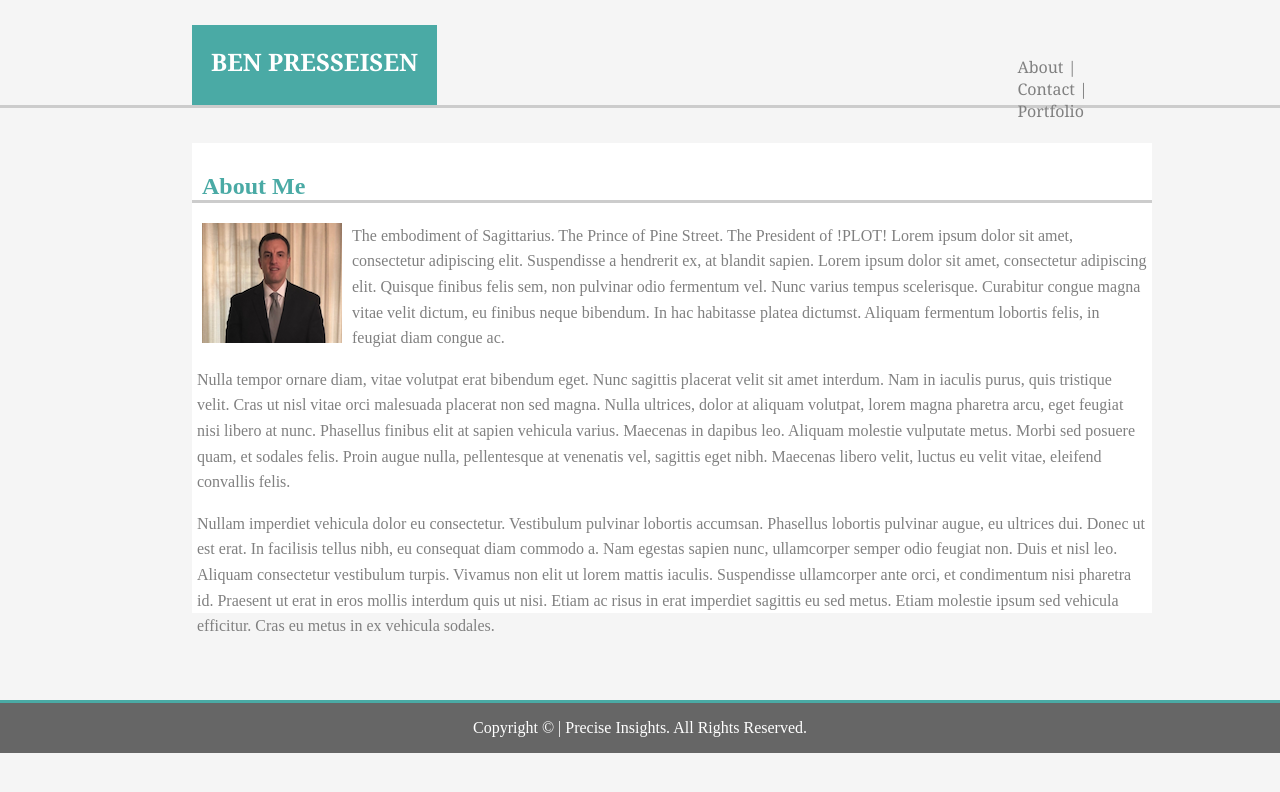
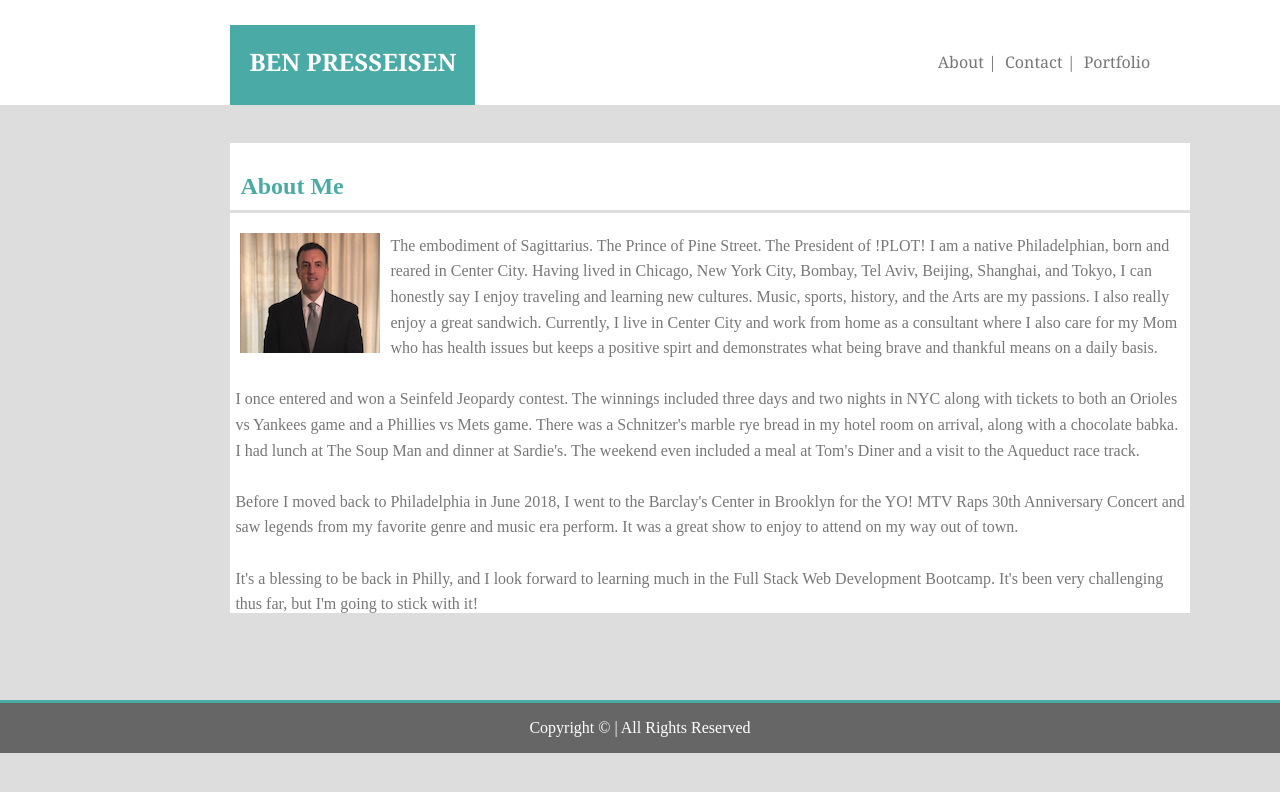
Before and after one commit to BPresseisen/BPresseisen.github.io, a plain HTML site: page index.html in a window 1280 px wide. Drawn offline with Linux system fonts and the light colour scheme.

Commit message:
2019_0209v1

```diff
--- a/assets/css/style.css
+++ b/assets/css/style.css
@@ -1,7 +1,5 @@
 html, body {
-
     height: 100%;
-
 }
 
 head{
@@ -13,7 +11,7 @@ body{
     display: flex;
     padding-top: 0;
     margin: 0;
-    background-color: whitesmoke;
+    background-color: #dddddd;
     flex-direction: column;
 }
 .header{
@@ -21,7 +19,9 @@ body{
     height: 100px;
     font-family: 'Georgia', Times, Times New Roman, serif;
     border-bottom-style: solid;
-    border-color: #cccccc;
+    border-color: #dddddd;
+    background-color:#ffffff;
+
 }
 .name{
     background-color: #4aaaa5;
@@ -30,38 +30,66 @@ body{
     text-align: center;
     padding-top:20px;
     padding-bottom: 25px;
-    margin-left: 15%;
+    margin-left: 18%;
     font:'Arial', 'Helvetica Neue', Helvetica, sans-serif;
     color: white;
     float: left;
 }
 
+.About{
+    float:left;
+    padding-top: 20px;
+    padding-right: 8px;
+    margin-top:10px;
+    text-align: center;
+    overflow: auto;
+    color: #777777;
+}
+
+.Contact {
+    float:left;
+    padding-top: 20px;
+    padding-right: 8px;
+    margin-top:10px;
+    text-align: center;
+    overflow: auto;
+    color: #777777;
+}
+.Portfolio {
+    float:left;
+    padding-top: 20px;
+    padding-right: 8px;
+    margin-top:10px;
+    text-align: center;
+    overflow: auto;
+    color: #777777;
+}
+
 .apc{
-    float: right;
-    color: grey;
-    margin-right:15%;
-    padding-top: 35px;
-    padding-bottom: 35px;
-    list-style-type: none;
-    display: inline;
+    margin-left: 33%;
+    float:left;
+    overflow:auto;
+}
 
-}
 .container {
     width: 960px;
     height: 465px;
-    margin-left: 15%;
+    margin-left: 18%;
     margin-top: 35px;
     padding-bottom: 5px;
     color:#4aaaa5;
-    background-color: white;
+    background-color:#ffffff;
     position: relative;
+    overflow: auto;
 
 }
-.about{
+/* .about{ */
+.cont-header{
     padding-top: 10px;
     padding-left: 10px;
+    padding-bottom: 10px;
     border-bottom-style: solid;
-    border-color: #cccccc;
+    border-color: #dddddd;
 }
 
 .bio-image{
@@ -70,13 +98,21 @@ body{
     float: left;
 }
 .bio{
-    position: relative;
     text-align: left;
-    color: grey;
+    color: #777777;
     line-height: 1.6;
     padding-left: 5px;
     padding-right: 5px;
+    background-color: #ffffff;
 }
+
+.rps{
+
+    margin-top: 200px;
+
+}
+
+
 
 .footercontent{
 
--- a/index.html
+++ b/index.html
@@ -1,53 +1,44 @@
 <!DOCTYPE html> <!-- The new doctype -->
-
 <html lang="en-us">
-
 <head>
 
     <meta charset= "UTF-8"/>
-
     <title>Ben Presseisen : Precise Insights</title>
-
     <link href="assets/css/style.css" rel="stylesheet"/>
 
 </head>
 
 <body>
     <div class="header">
-
         <h2 class="name">
-
             BEN PRESSEISEN
-
         </h2>
 
-        <ul class="apc" >
-            <li>About | </li>
-            <li>Contact | </li>
-            <li>Portfolio</li>
-        </ul>
+        <div class="apc">
+            <ul>
+                <li class="About"> About  |</li>
+                <li class="Contact">  Contact  |</li>
+                <li class="Portfolio">Portfolio </li>
+            </ul>
+        </div>
 
     </div>
 
     <div class="container">
 
-            <h2 class="about">About Me</h2>
+        <h2 class="cont-header">About Me </h2>
 
-            <img class="bio-image" src="assets/images/Ben_Presseisen.png" alt="My Pic">
+        <img class="bio-image" src="assets/images/Ben_Presseisen.png" alt="My Pic">
 
-            <div class="bio">The embodiment of Sagittarius. The Prince of Pine Street. The President of !PLOT! Lorem ipsum dolor sit amet, consectetur adipiscing elit. Suspendisse a hendrerit ex, at blandit sapien. Lorem ipsum dolor sit amet, consectetur adipiscing elit. Quisque finibus felis sem, non pulvinar odio fermentum vel. Nunc varius tempus scelerisque.
-                        Curabitur congue magna vitae velit dictum, eu finibus neque bibendum. In hac habitasse platea dictumst. Aliquam fermentum lobortis felis, in feugiat diam congue ac.
+        <p class="bio"> The embodiment of Sagittarius. The Prince of Pine Street. The President of !PLOT! I am a native Philadelphian, born and reared in Center City. Having lived in Chicago, New York City, Bombay, Tel Aviv, Beijing, Shanghai, and Tokyo, I can honestly say I enjoy traveling and learning new cultures.
+                        Music, sports, history, and the Arts are my passions. I also really enjoy a great sandwich. Currently, I live in Center City and work from home as a consultant where I also care for my Mom who has health issues but keeps a positive spirt and demonstrates what being brave and thankful means on a daily basis. <br> <br>
 
-                        <p>Nulla tempor ornare diam, vitae volutpat erat bibendum eget. Nunc sagittis placerat velit sit amet interdum. Nam in iaculis purus, quis tristique velit. Cras ut nisl vitae orci malesuada placerat non sed magna. Nulla ultrices, dolor at aliquam volutpat,
-                                lorem magna pharetra arcu, eget feugiat nisi libero at nunc. Phasellus finibus elit at sapien vehicula varius. Maecenas in dapibus leo. Aliquam molestie vulputate metus. Morbi sed posuere quam, et sodales felis. Proin augue nulla, pellentesque
-                                at venenatis vel, sagittis eget nibh. Maecenas libero velit, luctus eu velit vitae, eleifend convallis felis.</p>
+                        I once entered and won a Seinfeld Jeopardy contest. The winnings included three days and two nights in NYC along with tickets to both an Orioles vs Yankees game and a Phillies vs Mets game. There was a Schnitzer's marble rye bread in my hotel room on arrival, along with a chocolate babka. I had lunch
+                        at The Soup Man and dinner at Sardie's. The weekend even included a meal at Tom's Diner and a visit to the Aqueduct race track. <br> <br>
 
-                              <p>Nullam imperdiet vehicula dolor eu consectetur. Vestibulum pulvinar lobortis accumsan. Phasellus lobortis pulvinar augue, eu ultrices dui. Donec ut est erat. In facilisis tellus nibh, eu consequat diam commodo a. Nam egestas sapien nunc, ullamcorper
-                                semper odio feugiat non. Duis et nisl leo. Aliquam consectetur vestibulum turpis. Vivamus non elit ut lorem mattis iaculis. Suspendisse ullamcorper ante orci, et condimentum nisi pharetra id. Praesent ut erat in eros mollis interdum quis ut nisi.
-                                Etiam ac risus in erat imperdiet sagittis eu sed metus. Etiam molestie ipsum sed vehicula efficitur. Cras eu metus in ex vehicula sodales.</p>
+                        Before I moved back to Philadelphia in June 2018, I went to the Barclay's Center in Brooklyn for the YO! MTV Raps 30th Anniversary Concert and saw legends from my favorite genre and music era perform. It was a great show to enjoy to attend on my way out of town. <br> <br>
 
-
-            </div>
+                        It's a blessing to be back in Philly, and I look forward to learning much in the Full Stack Web Development Bootcamp. It's been very challenging thus far, but I'm going to stick with it!</p>
 
 
 
@@ -55,7 +46,7 @@
 
     <div class="footer">
         <div class="footercontent">
-            <p>Copyright &copy; | Precise Insights. All Rights Reserved.</p>
+            <p>Copyright &copy; | All Rights Reserved</p>
     </div>
 
 </body>
```
Also changed, not shown: contact.html (+40 -0 lines), portfolio.html (+42 -0 lines), assets/images/rps.png (added), 2 other files.
